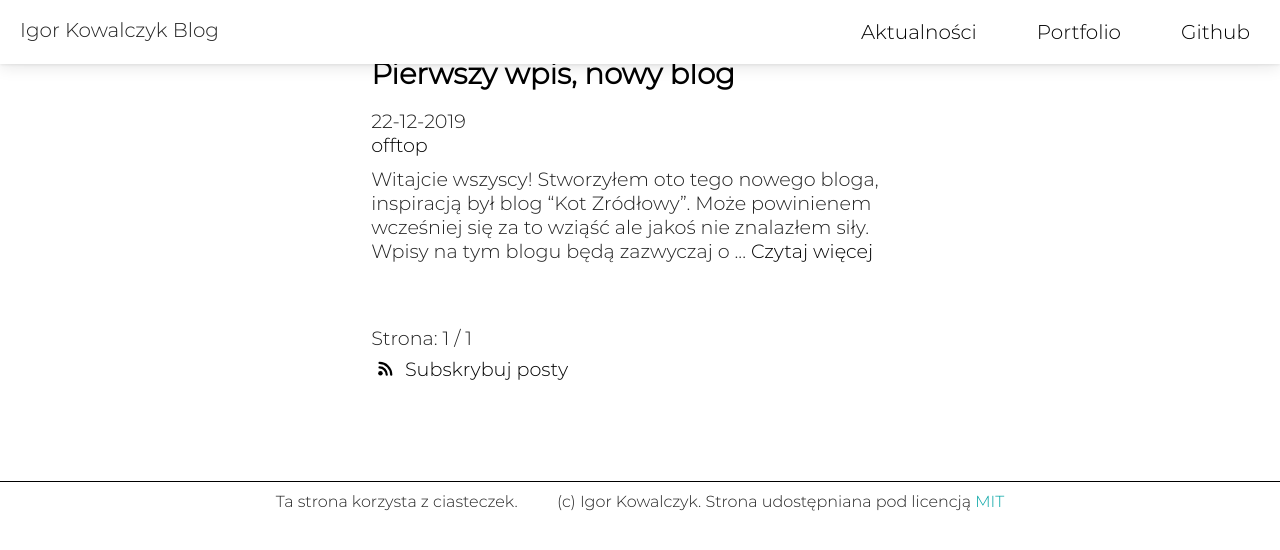
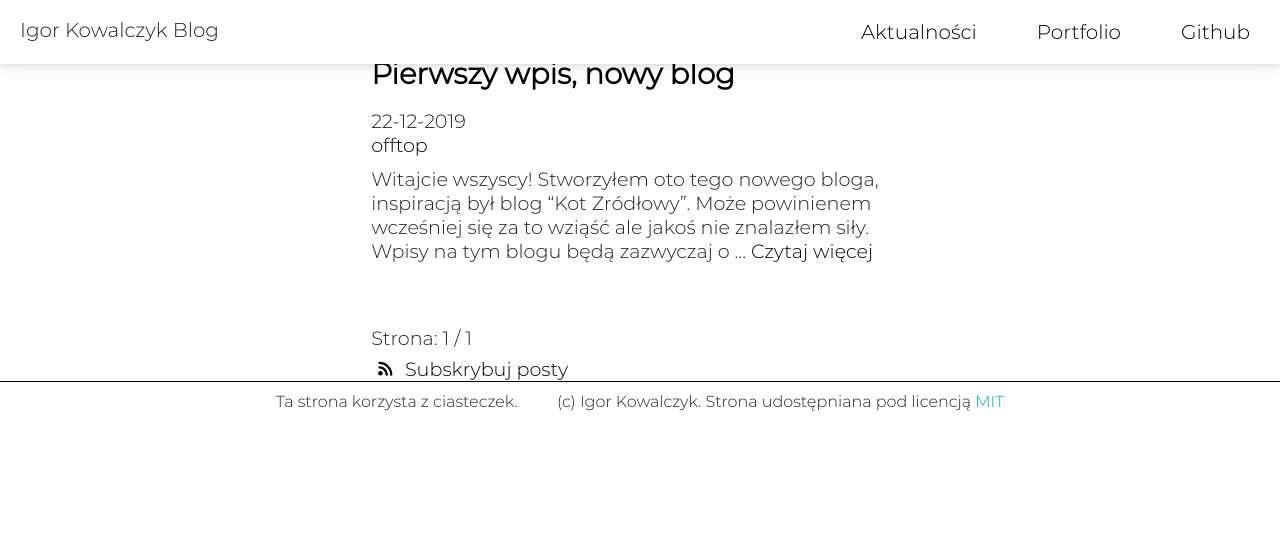
Before and after one commit to IgorKowalczyk/blog, a Jekyll site: the page built from index.html, in a window 1280 px wide. Shown: the top 550 px of the page. Built offline with Jekyll 4.4.1, drawn with Linux system fonts in a browser that asks for light colours; the list of posts is cut into pages by our own code.

Commit message:
Footer !!!

```diff
--- a/css/style.css
+++ b/css/style.css
@@ -24,7 +24,6 @@ text-decoration: none;
 body {
 font-size: 1em;
 position: relative;
-padding-bottom: 100px;
 }
 
 code, code span {
@@ -75,9 +74,9 @@ padding-bottom: 1em;
 footer {
 border-top: #000 solid 1px;
 position: absolute;
+right: 0;
 bottom: 0;
 left: 0;
-right: 0;
 }
 
 p, h2, h3, h4, h5, h6 {
--- a/js/main.js
+++ b/js/main.js
@@ -2,7 +2,8 @@ var scrollposition = window.scrollY;
 var logocontainer = document.getElementsByClassName('nav')[0];
 window.addEventListener('scroll', function() {
 scrollposition = window.scrollY;
-if (scrollposition >= 40) {   logocontainer.classList.add('nav-scrolled');
+if (scrollposition >= 40) {
+logocontainer.classList.add('nav-scrolled');
 } else {
 logocontainer.classList.remove('nav-scrolled');
 }
```
